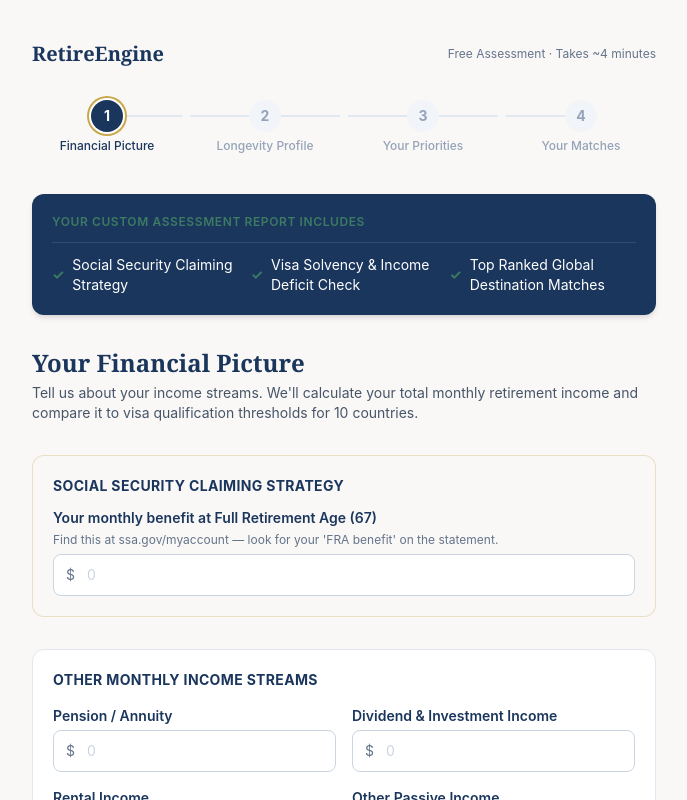
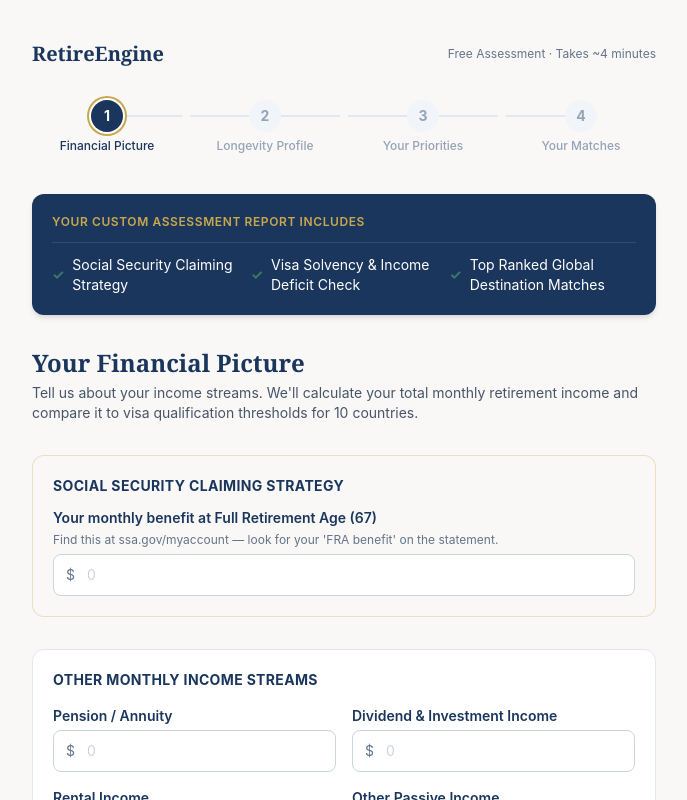
Before and after one commit to benmargroup/RetireEngine, a Next.js app: page /assessment in a window 1280 px wide. Shown: the top 800 px of the page, without its empty margins (296-983 px from the left). Built offline with nearby package versions, Linux system fonts and the light colour scheme.

Commit message:
Fix low-contrast eyebrow text on Step 1 deliverables banner

```diff
--- a/src/components/assessment/Step1Financial.tsx
+++ b/src/components/assessment/Step1Financial.tsx
@@ -200,7 +200,7 @@ export default function Step1Financial() {
     <div className="space-y-8">
       {/* Deliverable promise banner */}
       <div className="rounded-xl bg-navy p-5 text-white shadow-md">
-        <p className="mb-3 text-xs font-semibold uppercase tracking-wider text-forest-light">
+        <p className="mb-3 text-xs font-semibold uppercase tracking-wider text-gold">
           Your Custom Assessment Report Includes
         </p>
         <div className="grid grid-cols-1 gap-3 border-t border-white/10 pt-3 text-sm sm:grid-cols-3">
```
